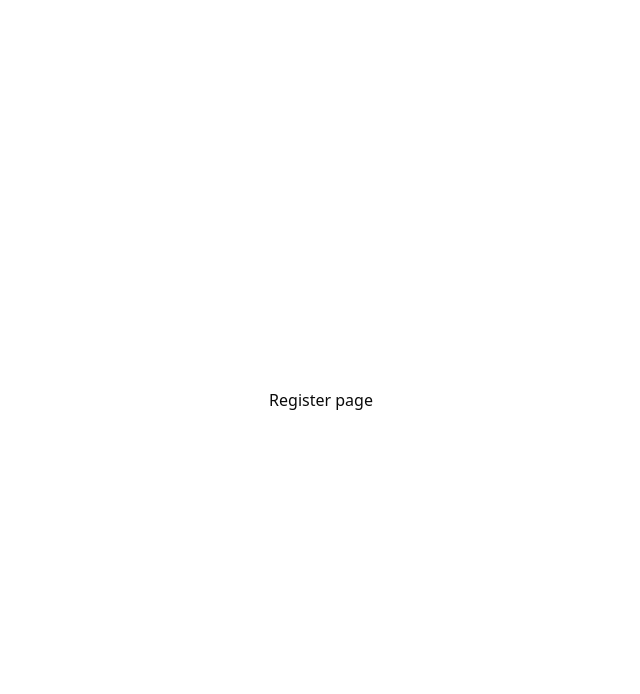
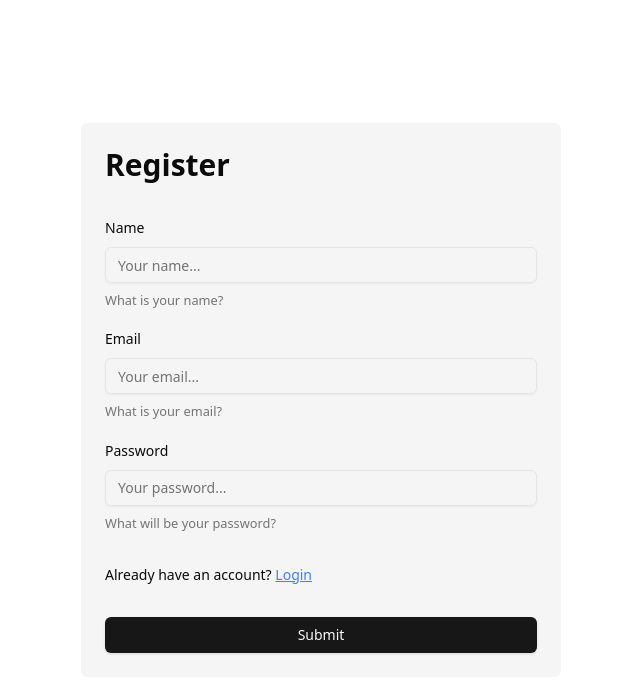
Before and after one commit to sergiopmdeveloper/react-fastapi, a React (Vite) app in the folder frontend/: page /auth/register in a window 1280 px wide. Shown: the top 694 px of the page, without its empty margins (319-959 px from the left). Built offline with nearby package versions, Linux system fonts and the light colour scheme; no server answers.

Commit message:
feat(frontend): implement ui of the register form component

```diff
--- a/frontend/src/modules/auth/login/components.tsx
+++ b/frontend/src/modules/auth/login/components.tsx
@@ -21,7 +21,7 @@ import { useAtom } from 'jotai';
 import { Loader2 } from 'lucide-react';
 import { useState } from 'react';
 import { useForm } from 'react-hook-form';
-import { useNavigate } from 'react-router-dom';
+import { Link, useNavigate } from 'react-router-dom';
 
 /**
  * Login form component
@@ -115,6 +115,13 @@ export function LoginForm() {
             />
           </div>
 
+          <p className="mt-8 text-sm">
+            Don't have an account?{' '}
+            <Link to="/auth/register" className="text-blue-500 underline">
+              Register
+            </Link>
+          </p>
+
           <Button className="mt-8 w-full" type="submit" disabled={isPending}>
             Submit
             {isPending && <Loader2 className="animate-spin" />}
--- /dev/null
+++ b/frontend/src/modules/auth/register/components.tsx
@@ -0,0 +1,125 @@
+import { UserRegisterSchema } from '@/modules/auth/register/schemas';
+import { UserRegisterData } from '@/modules/auth/register/types';
+import { Button } from '@/shared/components/ui/button';
+import {
+  Form,
+  FormControl,
+  FormDescription,
+  FormField,
+  FormItem,
+  FormLabel,
+  FormMessage,
+} from '@/shared/components/ui/form';
+import { Input } from '@/shared/components/ui/input';
+import { zodResolver } from '@hookform/resolvers/zod';
+import { useForm } from 'react-hook-form';
+import { Link } from 'react-router-dom';
+
+/**
+ * Register form component
+ */
+export function RegisterForm() {
+  const form = useForm<UserRegisterData>({
+    resolver: zodResolver(UserRegisterSchema),
+    defaultValues: {
+      name: '',
+      email: '',
+      password: '',
+    },
+  });
+
+  /**
+   * Register form submit handler
+   * @param {UserRegisterData} userRegisterData - The user register data
+   */
+  function onSubmit(userRegisterData: UserRegisterData) {
+    console.log(userRegisterData);
+  }
+
+  return (
+    <div className="relative w-[30rem] rounded-md bg-secondary p-6">
+      <h1 className="text-3xl font-bold">Register</h1>
+
+      <Form {...form}>
+        <form className="mt-8" onSubmit={form.handleSubmit(onSubmit)}>
+          <div className="space-y-4">
+            <FormField
+              control={form.control}
+              name="name"
+              render={({ field }) => (
+                <FormItem>
+                  <FormLabel>Name</FormLabel>
+
+                  <FormControl>
+                    <Input
+                      placeholder="Your name..."
+                      autoComplete="name"
+                      {...field}
+                    />
+                  </FormControl>
+
+                  <FormDescription>What is your name?</FormDescription>
+                  <FormMessage />
+                </FormItem>
+              )}
+            />
+
+            <FormField
+              control={form.control}
+              name="email"
+              render={({ field }) => (
+                <FormItem>
+                  <FormLabel>Email</FormLabel>
+
+                  <FormControl>
+                    <Input
+                      placeholder="Your email..."
+                      autoComplete="email"
+                      {...field}
+                    />
+                  </FormControl>
+
+                  <FormDescription>What is your email?</FormDescription>
+                  <FormMessage />
+                </FormItem>
+              )}
+            />
+
+            <FormField
+              control={form.control}
+              name="password"
+              render={({ field }) => (
+                <FormItem>
+                  <FormLabel>Password</FormLabel>
+
+                  <FormControl>
+                    <Input
+                      type="password"
+                      placeholder="Your password..."
+                      autoComplete="current-password"
+                      {...field}
+                    />
+                  </FormControl>
+
+                  <FormDescription>What will be your password?</FormDescription>
+                  <FormMessage />
+                </FormItem>
+              )}
+            />
+          </div>
+
+          <p className="mt-8 text-sm">
+            Already have an account?{' '}
+            <Link to="/auth/login" className="text-blue-500 underline">
+              Login
+            </Link>
+          </p>
+
+          <Button className="mt-8 w-full" type="submit">
+            Submit
+          </Button>
+        </form>
+      </Form>
+    </div>
+  );
+}
--- a/frontend/src/modules/auth/register/index.tsx
+++ b/frontend/src/modules/auth/register/index.tsx
@@ -1,3 +1,5 @@
+import { RegisterForm } from '@/modules/auth/register/components';
+
 /**
  * Register page
  */
@@ -5,7 +7,7 @@ export default function RegisterPage() {
   return (
     <main>
       <section className="flex h-screen w-full items-center justify-center">
-        <h1>Register page</h1>
+        <RegisterForm />
       </section>
     </main>
   );
--- /dev/null
+++ b/frontend/src/modules/auth/register/schemas.ts
@@ -0,0 +1,13 @@
+import { z } from 'zod';
+
+export const UserRegisterSchema = z.object({
+  name: z.string().min(1, 'Name is required'),
+  email: z
+    .string()
+    .min(1, 'Email is required')
+    .email('Email format is not valid'),
+  password: z
+    .string()
+    .min(1, 'Password is required')
+    .min(8, 'Password must be at least 8 characters'),
+});
--- /dev/null
+++ b/frontend/src/modules/auth/register/types.ts
@@ -0,0 +1,4 @@
+import { UserRegisterSchema } from '@/modules/auth/register/schemas';
+import { z } from 'zod';
+
+export type UserRegisterData = z.infer<typeof UserRegisterSchema>;
```
